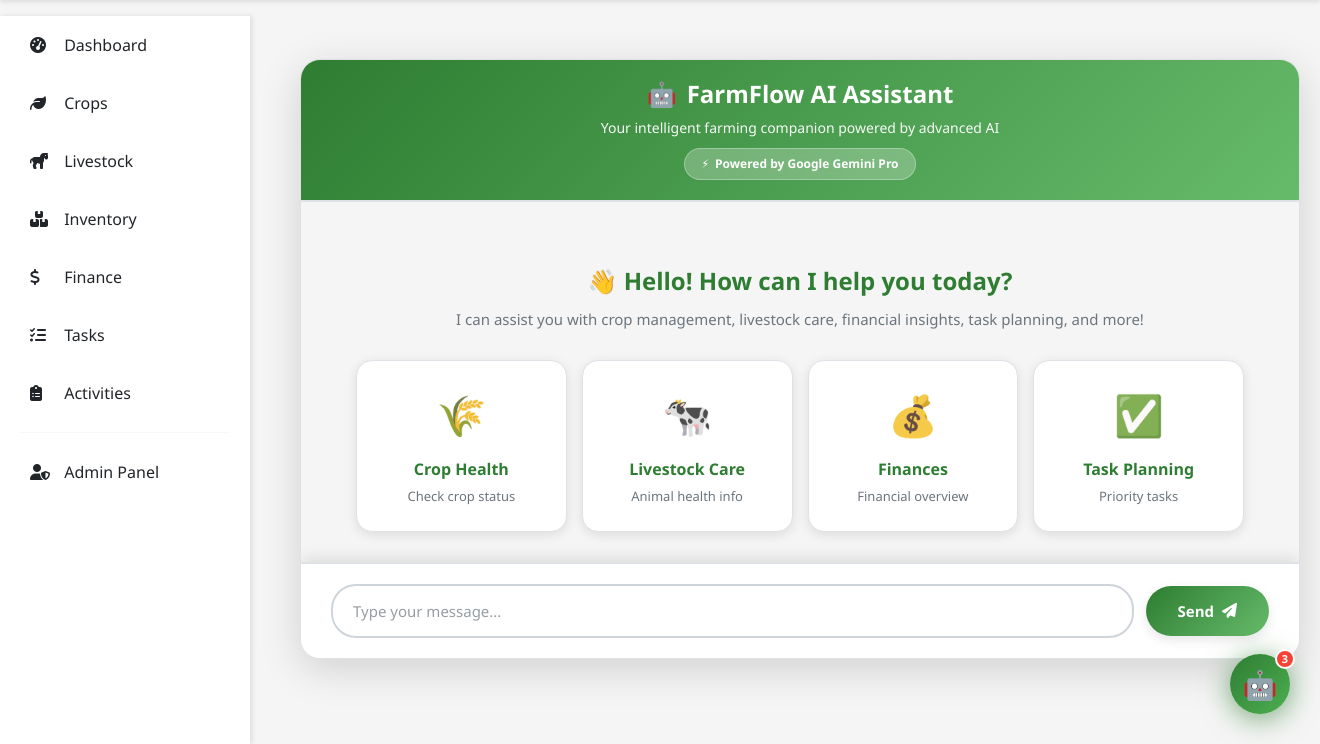
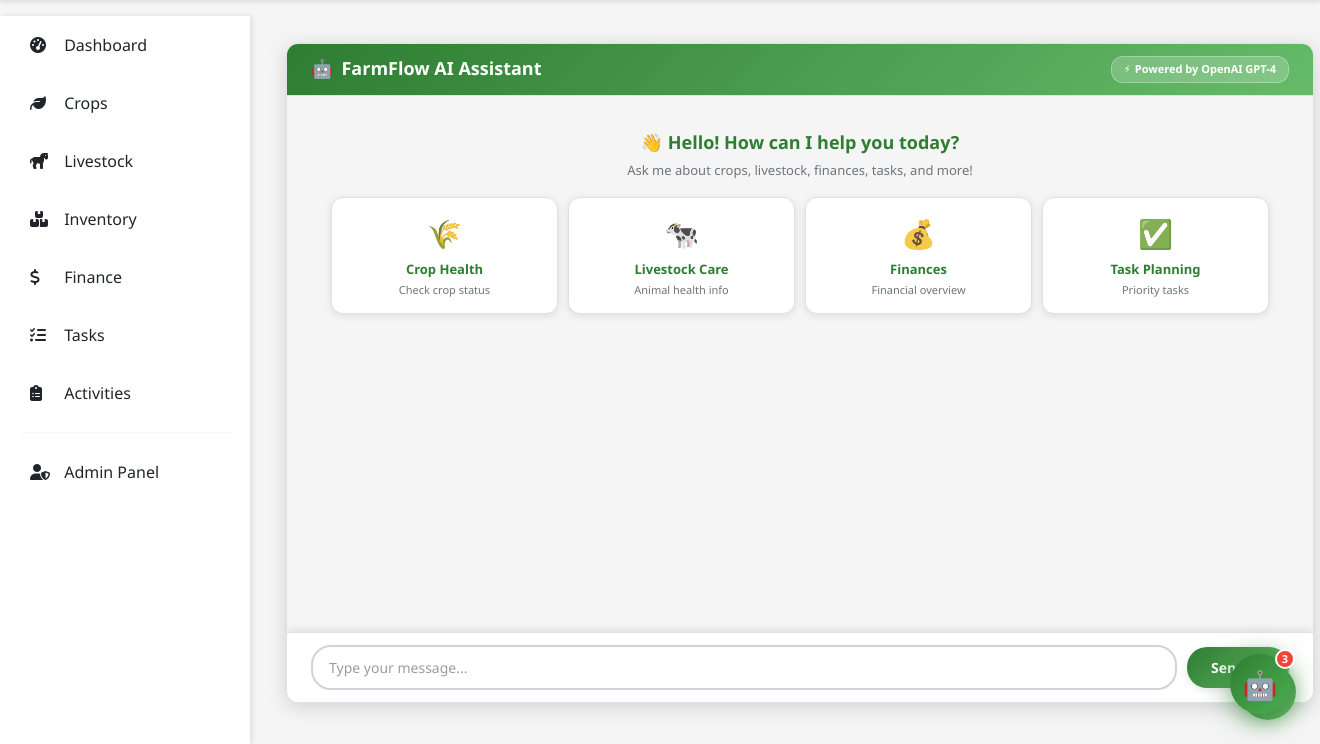
Before and after one commit to slight125/FarmFlow, a Django app: page /ai-chat/ in a window 1320 px wide. Shown: the part 56-800 px from the top of the page. Run offline with Django 5.2, Linux system fonts and the light colour scheme; a user stored in the database is signed in; data comes from the database, SQL or seed files in the repository; both versions use the stored data as it was after the commit.

Commit message:
ai integration updates

```diff
--- a/farm/views.py
+++ b/farm/views.py
@@ -1289,8 +1289,9 @@ def ai_chat(request):
 
 @login_required
 def ai_chat_message(request):
-    """Handle AI chat messages via AJAX - Using Gemini AI"""
+    """Handle AI chat messages via AJAX - Using OpenAI with Gemini fallback"""
     from django.http import JsonResponse
+    from .openai_chatbot import OpenAIChatBot
     from .gemini_chatbot import GeminiChatBot
     from .ai_chatbot import FarmAIChatBot
     import json
@@ -1309,33 +1310,44 @@ def ai_chat_message(request):
                     'suggestions': ['How are my crops?', 'Show livestock status', 'Financial summary']
                 })
 
-            # Try Gemini first
+            # Try OpenAI first (primary)
             try:
-                gemini_bot = GeminiChatBot(request.user)
-                response = gemini_bot.get_response(user_message)
+                logger.info('Attempting OpenAI response...')
+                openai_bot = OpenAIChatBot(request.user)
+                if openai_bot.client:  # Only try if API key is configured
+                    response = openai_bot.get_response(user_message)
+                    logger.info('OpenAI response successful')
+                    return JsonResponse(response)
+                else:
+                    raise Exception('OpenAI not configured')
 
-                # If Gemini fails with API key error, fallback to basic chatbot
-                if response.get('type') == 'error' and 'API key' in response.get('message', ''):
-                    logger.warning('Gemini API key not configured, falling back to basic chatbot')
-                    basic_bot = FarmAIChatBot(request.user)
-                    response = basic_bot.get_response(user_message)
+            except Exception as openai_error:
+                logger.warning(f'OpenAI unavailable: {str(openai_error)}, using Gemini')
 
-                return JsonResponse(response)
+                # Fallback to Gemini
+                try:
+                    gemini_bot = GeminiChatBot(request.user)
+                    response = gemini_bot.get_response(user_message)
+                    logger.info('Gemini fallback successful')
+                    return JsonResponse(response)
 
-            except Exception as gemini_error:
-                logger.error(f'Gemini error: {str(gemini_error)}')
-                # Fallback to basic chatbot on any Gemini error
-                try:
-                    basic_bot = FarmAIChatBot(request.user)
-                    response = basic_bot.get_response(user_message)
-                    return JsonResponse(response)
-                except Exception as basic_error:
-                    logger.error(f'Basic chatbot error: {str(basic_error)}')
-                    return JsonResponse({
-                        'error': 'AI service temporarily unavailable',
-                        'message': 'I apologize, but I\'m having trouble processing your request right now. Please try again in a moment.',
-                        'suggestions': ['Refresh and retry', 'View dashboard', 'Check farm data']
-                    })
+                except Exception as gemini_error:
+                    logger.error(f'Gemini error: {str(gemini_error)}, falling back to basic chatbot')
+
+                    # Final fallback to basic chatbot
+                    try:
+                        basic_bot = FarmAIChatBot(request.user)
+                        response = basic_bot.get_response(user_message)
+                        logger.info('Basic chatbot fallback successful')
+                        return JsonResponse(response)
+
+                    except Exception as basic_error:
+                        logger.error(f'All AI services failed: {str(basic_error)}')
+                        return JsonResponse({
+                            'error': 'AI service temporarily unavailable',
+                            'message': 'I apologize, but I\'m having trouble processing your request right now. Please try again in a moment.',
+                            'suggestions': ['Refresh and retry', 'View dashboard', 'Check farm data']
+                        })
 
         except json.JSONDecodeError:
             return JsonResponse({'error': 'Invalid JSON format'}, status=400)
--- a/requirements.txt
+++ b/requirements.txt
@@ -1,9 +1,9 @@
 Django==5.0
 Pillow==10.3.0
 django-crispy-forms==2.1
-crispy-bootstrap4==2.0
+crispy-bootstrap4==2024.1
 python-decouple==3.8
 requests==2.31.0
-openai==1.3.0
+openai>=1.54.0
 python-dotenv==1.0.0
 google-generativeai==0.8.5
--- a/templates/farm/ai_chat.html
+++ b/templates/farm/ai_chat.html
@@ -6,15 +6,15 @@
 {% block extra_css %}
 <style>
     .chat-container {
-        max-width: 1000px;
+        max-width: 1400px;
         margin: 0 auto;
-        height: calc(100vh - 200px);
-        min-height: 500px;
+        height: calc(100vh - 140px);
+        min-height: 600px;
         display: flex;
         flex-direction: column;
         background: var(--card-bg);
-        border-radius: 20px;
-        box-shadow: 0 10px 40px var(--shadow-lg);
+        border-radius: 12px;
+        box-shadow: 0 4px 20px var(--shadow-lg);
         overflow: hidden;
         border: 1px solid var(--border-color);
     }
@@ -22,38 +22,36 @@
     .chat-header {
         background: linear-gradient(135deg, var(--navbar-bg-start) 0%, var(--navbar-bg-end) 100%);
         color: var(--text-inverse);
-        padding: 20px 30px;
-        text-align: center;
-        box-shadow: 0 4px 15px var(--shadow);
-        border-bottom: 2px solid var(--border-color);
+        padding: 12px 24px;
+        display: flex;
+        align-items: center;
+        justify-content: space-between;
+        box-shadow: 0 2px 8px var(--shadow);
+        border-bottom: 1px solid var(--border-color);
+        flex-shrink: 0;
     }
 
     .chat-header h2 {
         margin: 0;
-        font-size: 24px;
+        font-size: 18px;
         font-weight: 700;
         display: flex;
         align-items: center;
-        justify-content: center;
-        gap: 10px;
+        gap: 8px;
     }
 
     .chat-header p {
-        margin: 8px 0 0 0;
-        opacity: 0.95;
-        font-size: 14px;
-        font-weight: 400;
+        display: none;
     }
 
     .gemini-badge {
         display: inline-flex;
         align-items: center;
-        gap: 6px;
-        background: rgba(255, 255, 255, 0.25);
-        padding: 6px 16px;
-        border-radius: 20px;
-        font-size: 12px;
-        margin-top: 10px;
+        gap: 4px;
+        background: rgba(255, 255, 255, 0.2);
+        padding: 4px 12px;
+        border-radius: 12px;
+        font-size: 11px;
         backdrop-filter: blur(10px);
         font-weight: 600;
         border: 1px solid rgba(255, 255, 255, 0.3);
@@ -62,23 +60,24 @@
     .chat-messages {
         flex: 1;
         overflow-y: auto;
-        padding: 25px;
+        padding: 16px 24px;
         display: flex;
         flex-direction: column;
-        gap: 20px;
+        gap: 12px;
         background: var(--bg-secondary);
     }
 
     .message {
         display: flex;
-        gap: 12px;
-        animation: slideIn 0.3s ease-out;
+        gap: 10px;
+        animation: slideIn 0.2s ease-out;
+        max-width: 100%;
     }
 
     @keyframes slideIn {
         from {
             opacity: 0;
-            transform: translateY(10px);
+            transform: translateY(5px);
         }
         to {
             opacity: 1;
@@ -158,52 +160,53 @@
     .message-suggestions {
         display: flex;
         flex-wrap: wrap;
-        gap: 8px;
-        margin-top: 10px;
+        gap: 6px;
+        margin-top: 8px;
     }
 
     .suggestion-chip {
-        padding: 8px 16px;
+        padding: 5px 12px;
         background: var(--bg-tertiary);
         color: var(--primary-color);
         border: 1px solid var(--border-color);
-        border-radius: 20px;
-        font-size: 13px;
+        border-radius: 16px;
+        font-size: 12px;
         font-weight: 500;
         cursor: pointer;
         transition: all 0.2s;
         display: inline-flex;
         align-items: center;
-        gap: 6px;
+        gap: 4px;
     }
 
     .suggestion-chip:hover {
         background: var(--primary-color);
         color: var(--text-inverse);
-        transform: translateY(-2px);
-        box-shadow: 0 4px 12px var(--shadow-lg);
+        transform: translateY(-1px);
+        box-shadow: 0 2px 8px var(--shadow-lg);
         border-color: var(--primary-color);
     }
 
     .chat-input-container {
-        padding: 20px 30px;
+        padding: 12px 24px;
         background: var(--card-bg);
-        border-top: 2px solid var(--border-color);
-        box-shadow: 0 -4px 15px var(--shadow);
+        border-top: 1px solid var(--border-color);
+        box-shadow: 0 -2px 8px var(--shadow);
+        flex-shrink: 0;
     }
 
     .chat-input-wrapper {
         display: flex;
-        gap: 12px;
+        gap: 10px;
         align-items: center;
     }
 
     #messageInput {
         flex: 1;
-        padding: 14px 20px;
+        padding: 10px 16px;
         border: 2px solid var(--input-border);
-        border-radius: 25px;
-        font-size: 15px;
+        border-radius: 20px;
+        font-size: 14px;
         transition: all 0.2s;
         background: var(--input-bg);
         color: var(--text-primary);
@@ -221,24 +224,25 @@
     }
 
     #sendButton {
-        padding: 14px 32px;
+        padding: 10px 24px;
         background: linear-gradient(135deg, var(--primary-color) 0%, var(--secondary-color) 100%);
         color: var(--text-inverse);
         border: none;
-        border-radius: 25px;
-        font-size: 15px;
+        border-radius: 20px;
+        font-size: 14px;
         font-weight: 600;
         cursor: pointer;
-        transition: all 0.3s;
+        transition: all 0.2s;
         display: flex;
         align-items: center;
-        gap: 8px;
-        box-shadow: 0 4px 12px var(--shadow);
+        gap: 6px;
+        box-shadow: 0 2px 8px var(--shadow);
+        flex-shrink: 0;
     }
 
     #sendButton:hover:not(:disabled) {
-        transform: translateY(-2px);
-        box-shadow: 0 6px 20px var(--shadow-lg);
+        transform: translateY(-1px);
+        box-shadow: 0 4px 12px var(--shadow-lg);
     }
 
     #sendButton:active:not(:disabled) {
@@ -281,174 +285,250 @@
             opacity: 0.7;
         }
         30% {
-            transform: translateY(-10px);
+            transform: translateY(-6px);
             opacity: 1;
         }
     }
 
     .welcome-message {
         text-align: center;
-        padding: 40px 30px;
+        padding: 20px;
         color: var(--text-secondary);
     }
 
     .welcome-message h3 {
         color: var(--primary-color);
-        margin-bottom: 12px;
-        font-size: 24px;
+        margin-bottom: 8px;
+        font-size: 18px;
         font-weight: 700;
     }
 
     .welcome-message p {
         color: var(--text-secondary);
-        font-size: 15px;
-        margin-bottom: 30px;
+        font-size: 13px;
+        margin-bottom: 16px;
     }
 
     .quick-actions {
         display: grid;
-        grid-template-columns: repeat(auto-fit, minmax(200px, 1fr));
-        gap: 15px;
-        margin-top: 25px;
+        grid-template-columns: repeat(4, 1fr);
+        gap: 10px;
+        margin-top: 16px;
     }
 
     .quick-action {
-        padding: 24px;
+        padding: 14px 12px;
         background: var(--card-bg);
-        border-radius: 16px;
-        box-shadow: 0 3px 12px var(--shadow);
+        border-radius: 12px;
+        box-shadow: 0 2px 8px var(--shadow);
         border: 1px solid var(--border-color);
         cursor: pointer;
-        transition: all 0.3s;
+        transition: all 0.2s;
         text-align: center;
     }
 
     .quick-action:hover {
-        transform: translateY(-6px);
-        box-shadow: 0 8px 24px var(--shadow-lg);
+        transform: translateY(-3px);
+        box-shadow: 0 4px 16px var(--shadow-lg);
         border-color: var(--primary-color);
     }
 
     .quick-action .icon {
-        font-size: 40px;
-        margin-bottom: 12px;
+        font-size: 28px;
+        margin-bottom: 6px;
         filter: grayscale(0.2);
     }
 
     .quick-action .title {
         font-weight: 600;
         color: var(--primary-color);
-        margin-bottom: 6px;
-        font-size: 16px;
+        margin-bottom: 3px;
+        font-size: 13px;
     }
 
     .quick-action .description {
-        font-size: 13px;
+        font-size: 11px;
         color: var(--text-secondary);
     }
 
     /* Scrollbar styling */
     .chat-messages::-webkit-scrollbar {
-        width: 10px;
+        width: 6px;
     }
 
     .chat-messages::-webkit-scrollbar-track {
         background: var(--bg-tertiary);
-        border-radius: 5px;
+        border-radius: 3px;
     }
 
     .chat-messages::-webkit-scrollbar-thumb {
         background: var(--primary-color);
-        border-radius: 5px;
-        border: 2px solid var(--bg-secondary);
+        border-radius: 3px;
     }
 
     .chat-messages::-webkit-scrollbar-thumb:hover {
         background: var(--secondary-color);
     }
 
+    /* Floating AI button */
+    .ai-float-btn {
+        position: fixed;
+        bottom: 24px;
+        right: 24px;
+        width: 56px;
+        height: 56px;
+        background: linear-gradient(135deg, var(--primary-color) 0%, var(--secondary-color) 100%);
+        border-radius: 50%;
+        display: flex;
+        align-items: center;
+        justify-content: center;
+        color: white;
+        font-size: 24px;
+        box-shadow: 0 4px 16px rgba(76, 175, 80, 0.4);
+        cursor: pointer;
+        transition: all 0.3s;
+        z-index: 1000;
+    }
+
+    .ai-float-btn:hover {
+        transform: scale(1.1);
+        box-shadow: 0 6px 24px rgba(76, 175, 80, 0.5);
+    }
+
+    .ai-float-btn .badge {
+        position: absolute;
+        top: -4px;
+        right: -4px;
+        background: #f44336;
+        color: white;
+        border-radius: 50%;
+        width: 20px;
+        height: 20px;
+        display: flex;
+        align-items: center;
+        justify-content: center;
+        font-size: 11px;
+        font-weight: 700;
+    }
+
     /* Responsive Design */
+    @media (max-width: 1200px) {
+        .quick-actions {
+            grid-template-columns: repeat(2, 1fr);
+        }
+    }
+
     @media (max-width: 768px) {
         .chat-container {
-            height: calc(100vh - 140px);
-            border-radius: 12px;
+            height: calc(100vh - 120px);
+            border-radius: 8px;
         }
 
         .chat-header {
-            padding: 15px 20px;
+            padding: 10px 16px;
         }
 
         .chat-header h2 {
-            font-size: 20px;
+            font-size: 16px;
+        }
+
+        .gemini-badge {
+            font-size: 10px;
+            padding: 3px 8px;
         }
 
         .chat-messages {
-            padding: 15px;
-            gap: 15px;
+            padding: 12px 16px;
+            gap: 10px;
+        }
+
+        .message-avatar {
+            width: 28px;
+            height: 28px;
+            font-size: 14px;
         }
 
         .message-content {
-            max-width: 85%;
+            font-size: 13px;
+            padding: 8px 12px;
+        }
+
+        .message.user .message-content {
+            max-width: 75%;
+        }
+
+        .message.ai .message-content {
+            max-width: 90%;
+        }
+
+        .quick-actions {
+            grid-template-columns: repeat(2, 1fr);
+            gap: 8px;
+        }
+
+        .quick-action {
+            padding: 12px 10px;
+        }
+
+        .quick-action .icon {
+            font-size: 24px;
+        }
+
+        .quick-action .title {
+            font-size: 12px;
+        }
+
+        .chat-input-container {
+            padding: 10px 16px;
+        }
+
+        #messageInput {
+            font-size: 13px;
+            padding: 8px 14px;
+        }
+
+        #sendButton {
+            padding: 8px 18px;
+            font-size: 13px;
+        }
+    }
+
+    @media (max-width: 576px) {
+        .chat-header h2 {
             font-size: 14px;
-            padding: 12px 16px;
+            gap: 6px;
         }
 
         .quick-actions {
             grid-template-columns: 1fr;
-            gap: 12px;
         }
 
-        .chat-input-container {
-            padding: 15px;
-        }
-
-        #messageInput {
-            font-size: 14px;
-            padding: 12px 16px;
-        }
-
-        #sendButton {
-            padding: 12px 20px;
-            font-size: 14px;
-        }
-    }
-
-    @media (max-width: 576px) {
-        .chat-container {
-            border-radius: 8px;
-        }
-
-        .quick-action {
-            padding: 18px;
-        }
-
-        .quick-action .icon {
-            font-size: 32px;
-        }
-
-        .message-content {
-            max-width: 90%;
+        .ai-float-btn {
+            width: 48px;
+            height: 48px;
+            font-size: 20px;
+            bottom: 16px;
+            right: 16px;
         }
     }
 </style>
 {% endblock %}
 
 {% block content %}
-<div class="container-fluid py-4">
+<div class="container-fluid py-2">
     <div class="chat-container">
         <div class="chat-header">
             <h2><span>🤖</span> FarmFlow AI Assistant</h2>
-            <p>Your intelligent farming companion powered by advanced AI</p>
             <div class="gemini-badge">
                 <span>⚡</span>
-                <span>Powered by Google Gemini Pro</span>
+                <span>Powered by OpenAI GPT-4</span>
             </div>
         </div>
 
         <div class="chat-messages" id="chatMessages">
             <div class="welcome-message">
                 <h3>👋 Hello! How can I help you today?</h3>
-                <p>I can assist you with crop management, livestock care, financial insights, task planning, and more!</p>
+                <p>Ask me about crops, livestock, finances, tasks, and more!</p>
 
                 <div class="quick-actions">
                     <div class="quick-action" onclick="sendQuickMessage('How are my crops doing?')">
@@ -490,6 +570,11 @@
             </div>
         </div>
     </div>
+</div>
+
+<!-- Floating AI Assistant Button -->
+<div class="ai-float-btn" onclick="window.scrollTo({top: 0, behavior: 'smooth'})">
+    <span>🤖</span>
 </div>
 {% endblock %}
 
```
Also changed, not shown: other parts of templates/farm/ai_chat.html (+19 -16 lines), farm/openai_chatbot.py (added, +231 -0 lines), farmflow/settings.py (+10 -0 lines), templates/farm/register.html (+57 -6 lines), db.sqlite3, 1 other file.
